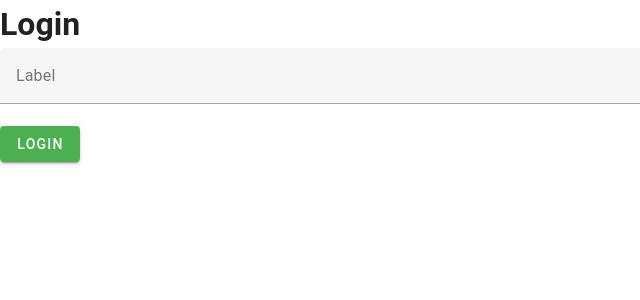
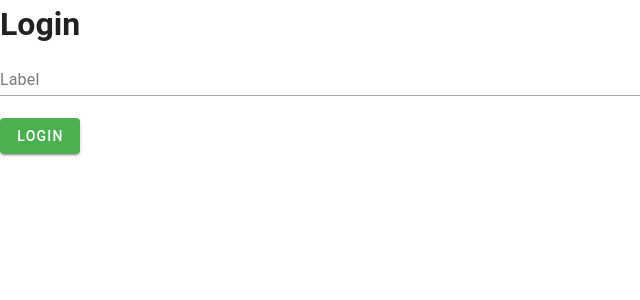
Before and after one commit to aomineDev/bodega-rb, a Vue app: page /login in a window 1280 px wide. Shown: the top 300 px of the page, without its empty margins (0-640 px from the left). Built offline with nearby package versions, Linux system fonts and the light colour scheme; what @tanstack/vue-query would draw is missing.

Commit message:
login input

```diff
--- a/src/views/LoginView.vue
+++ b/src/views/LoginView.vue
@@ -2,9 +2,13 @@
 import router from '@/router'
 import { ref } from 'vue'
 import { useUserStore } from '../stores/user'
+
 const username = ref('')
 
-let { setUser } = useUserStore()
+const userStore = useUserStore()
+
+const { setUser } = userStore
+
 function handleLogin() {
   setUser(username.value)
 
@@ -15,8 +19,7 @@ function handleLogin() {
 <template>
   <div>
     <h1>Login</h1>
-    <v-text-field label="Label" v-model="username"></v-text-field>
-    <p>{{ username }}</p>
+    <v-text-field label="Label" v-model="username" variant="underlined"></v-text-field>
     <v-btn color="success" @click="handleLogin">login</v-btn>
   </div>
 </template>
```
